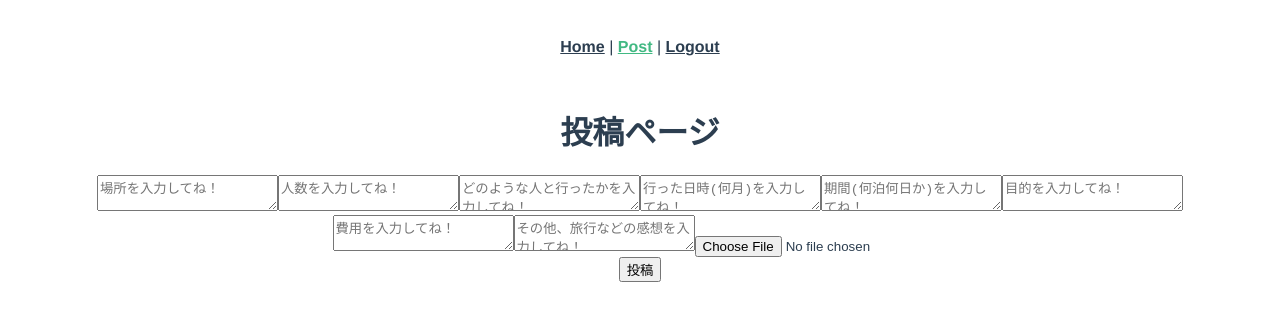
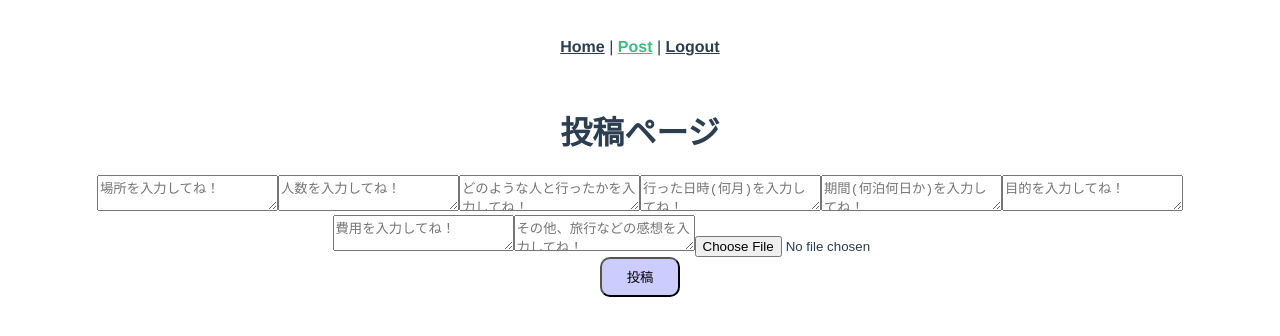
Before and after one commit to yonwarigobu/yonwarigobu, a Vue app: page /post in a window 1280 px wide. Shown: the top 336 px of the page. Built offline with nearby package versions, Linux system fonts and the light colour scheme.

Commit message:
投稿ボタンのcss変更しました。option関数をうまく使いこなせませんでした。

```diff
--- a/src/App.vue
+++ b/src/App.vue
@@ -21,7 +21,7 @@ export default {
   -webkit-font-smoothing: antialiased;
   -moz-osx-font-smoothing: grayscale;
   text-align: center;
-  color: #2c3e50;
+  color: #ccccff;
 }
 
 #nav {
@@ -30,10 +30,10 @@ export default {
 
 #nav a {
   font-weight: bold;
-  color: #2c3e50;
+  color: #ccccff;
 }
 
 #nav a.router-link-exact-active {
-  color: #ae2a13;
+  color: #ccccff;
 }
 </style>
--- a/src/views/PostApp.vue
+++ b/src/views/PostApp.vue
@@ -9,12 +9,17 @@
       class="form__textarea"
       v-model="place"
       placeholder="場所を入力してね！"
-    />
+    >
+    </textarea>
     <textarea
       class="form__textarea"
       v-model="people"
       placeholder="人数を入力してね！"
-    />
+    >
+     <option value="aaa">1</option>
+      <option value="iii">2</option>
+      <option value="uuu">3</option>
+    </textarea>
     <textarea
       class="form__textarea"
       v-model="relationships"
@@ -81,11 +86,11 @@ export default {
       const tweet = {
         kansou: this.kansou,
 
-        money: this.money + "円",
+        money: this.money,
 
         place: this.place,
 
-        people: this.people + "人",
+        people: this.people,
 
         purpose: this.purpose,
 
@@ -140,6 +145,13 @@ export default {
 .home__wrapper {
   margin: 0 auto;
   max-width: 600px;
-  background-color: #ccc;
+  background-color: #ccccff;
+}
+.form__submit-button {
+  margin: 0 auto;
+  width: 80px;
+  height: 40px;
+  border-radius: 10px 10px 10px 10px;
+  background-color: #ccccff;
 }
 </style>
```
